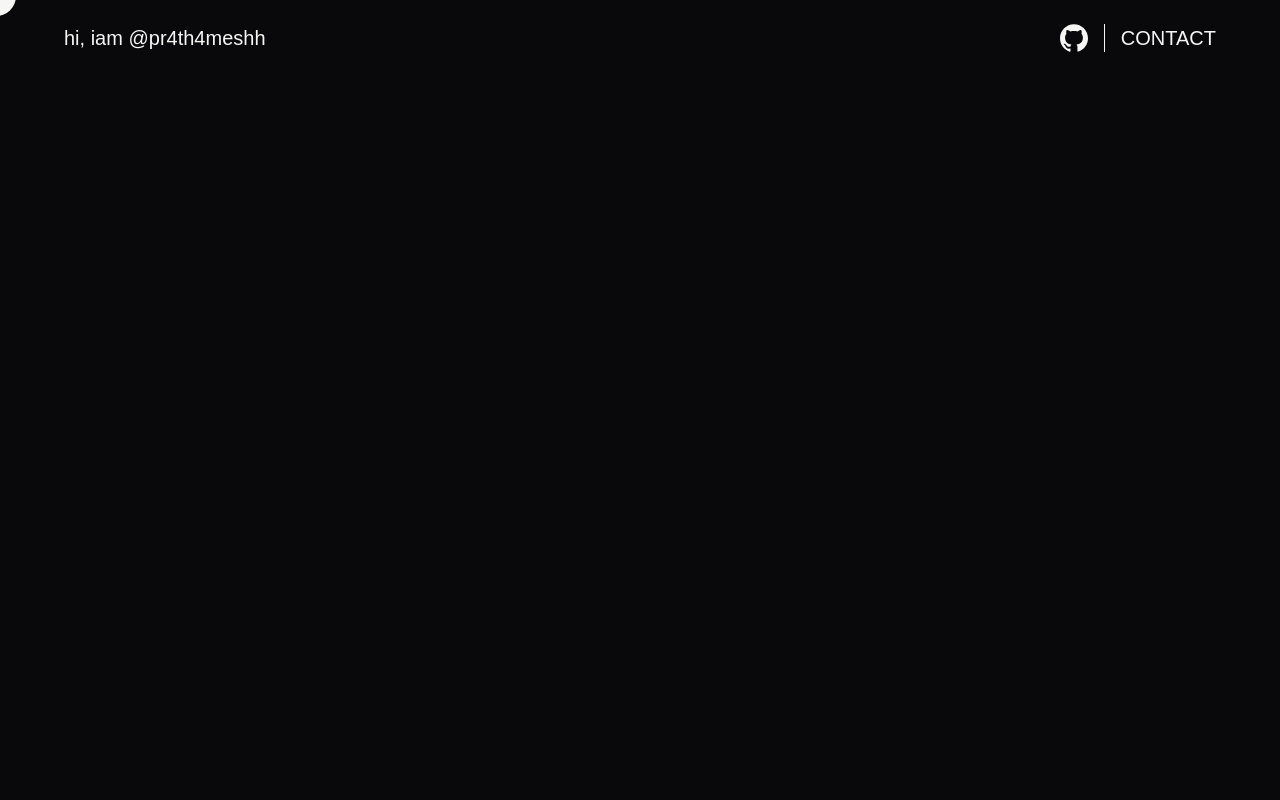
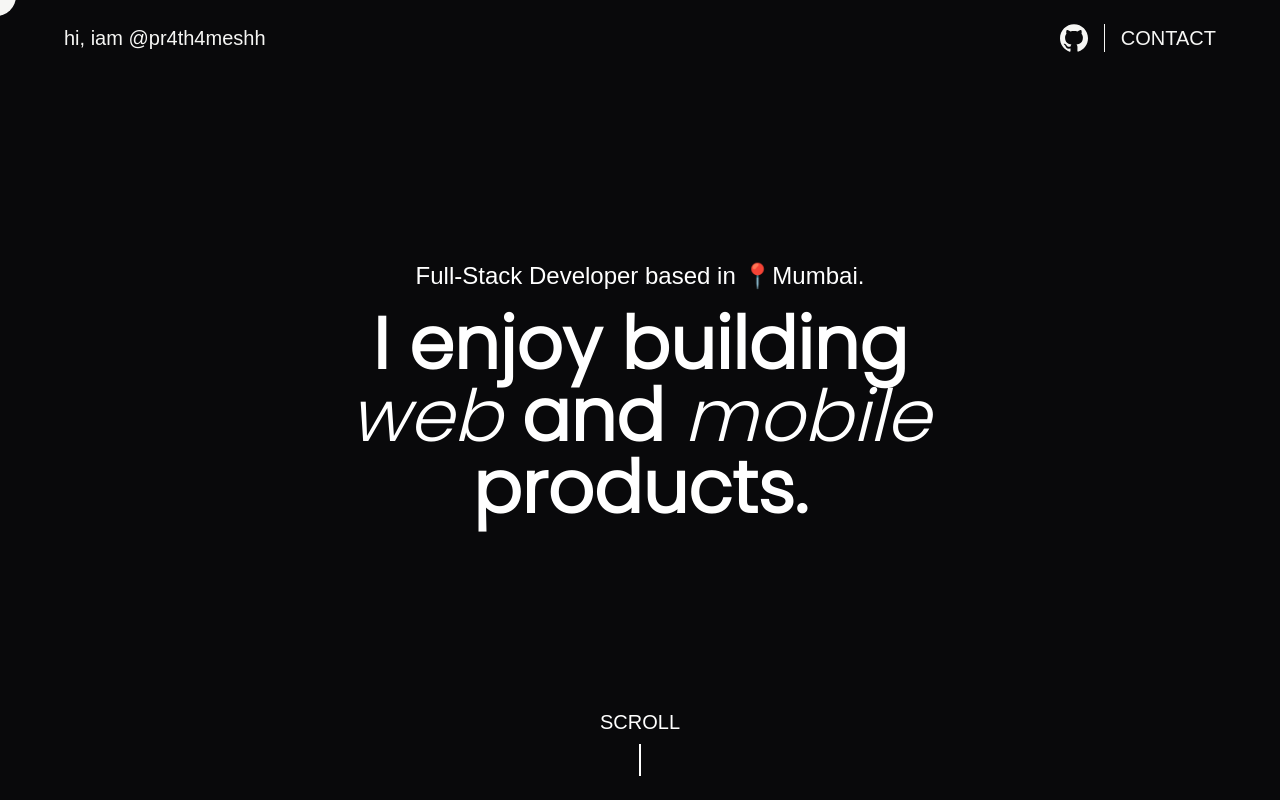
Before and after one commit to pr4th4meshh/p4-portfolio, an Astro site: page / in a window 1280 px wide. Built offline with nearby package versions, Linux system fonts and the light colour scheme; Astro itself is replaced by a stand-in of ours.

Commit message:
feat: port hero section to astro

```diff
--- /dev/null
+++ b/src/components/Hero.astro
@@ -0,0 +1,21 @@
+<section class="bg-primary text-white min-h-screen min-h-[100svh] flex flex-col px-5 sm:px-8">
+  <main class="flex-grow flex items-center justify-center relative">
+    <div class="z-10 text-center">
+      <h1 class="text-md sm:text-2xl mb-4 leading-tight font-pop animate__animated animate__fadeInLeft">
+        Full-Stack Developer based in 📍Mumbai.
+      </h1>
+      <h1 class="text-4xl xs:text-5xl md:text-6xl lg:text-7xl font-bold mb-4 leading-tight animate__animated animate__fadeInLeft">
+        I enjoy building
+        <br />
+        <span class="italic">web</span> and <span class="italic">mobile</span>
+        <br />
+        products.
+      </h1>
+    </div>
+
+    <footer class="p-6 text-center absolute bottom-0 animate__animated animate__fadeInUp">
+      <p class="text-xl font-pop">SCROLL</p>
+      <div class="w-0.5 h-8 bg-white mx-auto mt-2"></div>
+    </footer>
+  </main>
+</section>
--- a/src/pages/index.astro
+++ b/src/pages/index.astro
@@ -3,6 +3,7 @@ import Layout from "../layouts/Layout.astro"
 import LoadingScreen from "../components/LoadingScreen.astro"
 import Cursor from "../components/Cursor.astro"
 import Navbar from "../components/Navbar.astro"
+import Hero from "../components/Hero.astro"
 ---
 
 <Layout>
@@ -10,5 +11,6 @@ import Navbar from "../components/Navbar.astro"
     <LoadingScreen />
     <Cursor />
     <Navbar />
+    <Hero />
   </div>
 </Layout>
```
Also changed, not shown: src/components/Hero.jsx (deleted, +0 -66 lines).
